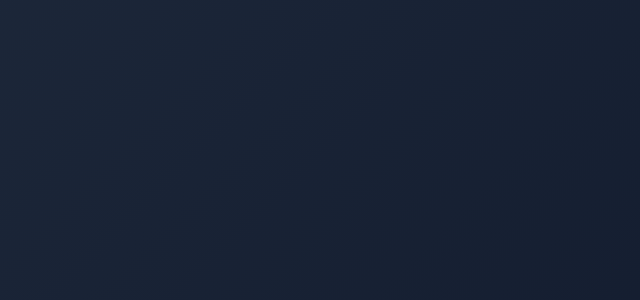
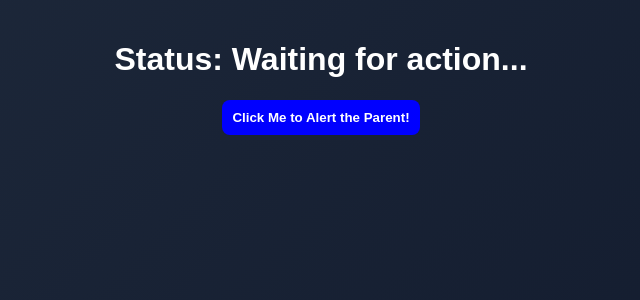
Before and after one commit to SyedZainAly0/Codebase, a React (Vite) app in the folder Frontend/: page / in a window 1280 px wide. Shown: the top 300 px of the page, without its empty margins (319-959 px from the left). Built offline with nearby package versions, Linux system fonts and the light colour scheme.

Commit message:
Adding FunctionProp

```diff
--- a/Frontend/src/App.jsx
+++ b/Frontend/src/App.jsx
@@ -10,6 +10,7 @@ import Maincomponent from './NestedComponent'
 import Defaultprops from './DefaultProp'
 import Childrenprop from './ChildrenProps'
 import TextInputWithFocusButton from './useRef'
+import App1 from './FunctionProp'
 
 function App() {
   return (
@@ -44,6 +45,8 @@ function App() {
 
     {/* <TextInputWithFocusButton/> */}
 
+     <App1/>
+
     </>
   )
 
--- /dev/null
+++ b/Frontend/src/FunctionProp.jsx
@@ -0,0 +1,32 @@
+import React, { useState } from 'react';
+
+function MyButton({ onAction, buttonColor }) {
+  return (
+    <button
+      onClick={onAction}
+      style={{ backgroundColor: buttonColor, color: 'white', padding: '10px' }}
+    >
+      Click Me to Alert the Parent!
+    </button>
+  );
+}
+
+
+function App1() {
+  const [message, setMessage] = useState("Waiting for action...");
+
+  const handleAlert = () => {
+    setMessage("The Child clicked the button! Logic executed in Parent.");
+    alert("Function triggered from the Child!");
+  };
+
+  return (
+    <div style={{ padding: '20px', textAlign: 'center' }}>
+      <h1>Status: {message}</h1>
+
+      <MyButton onAction={handleAlert} buttonColor="blue" />
+    </div>
+  );
+}
+
+export default App1;
```
